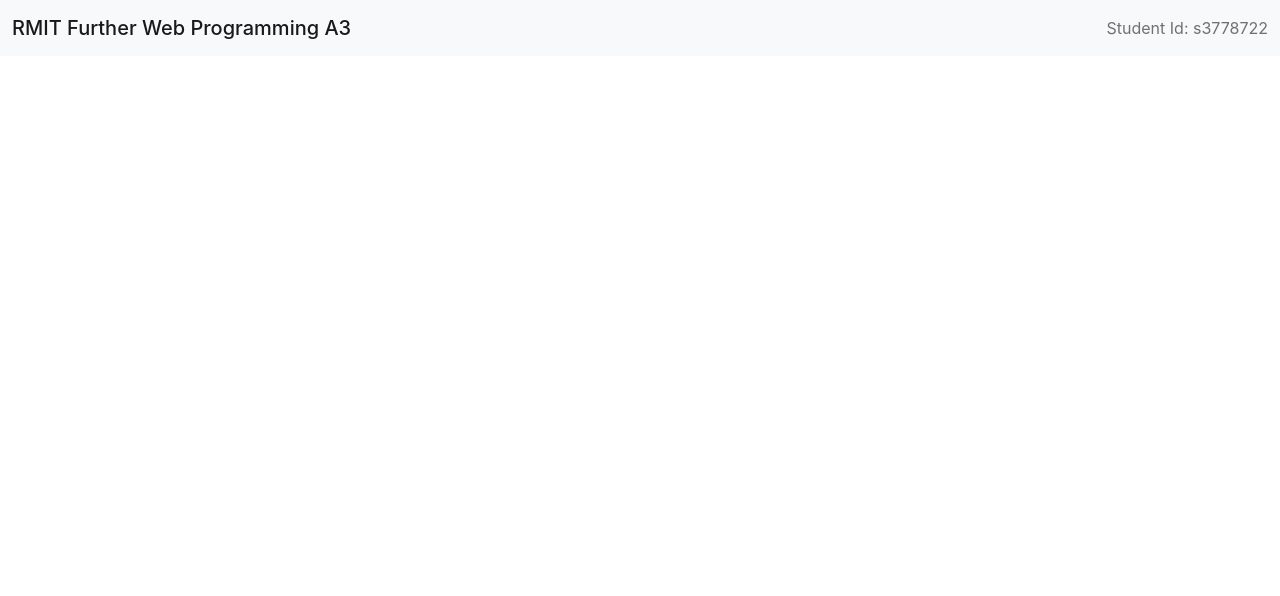
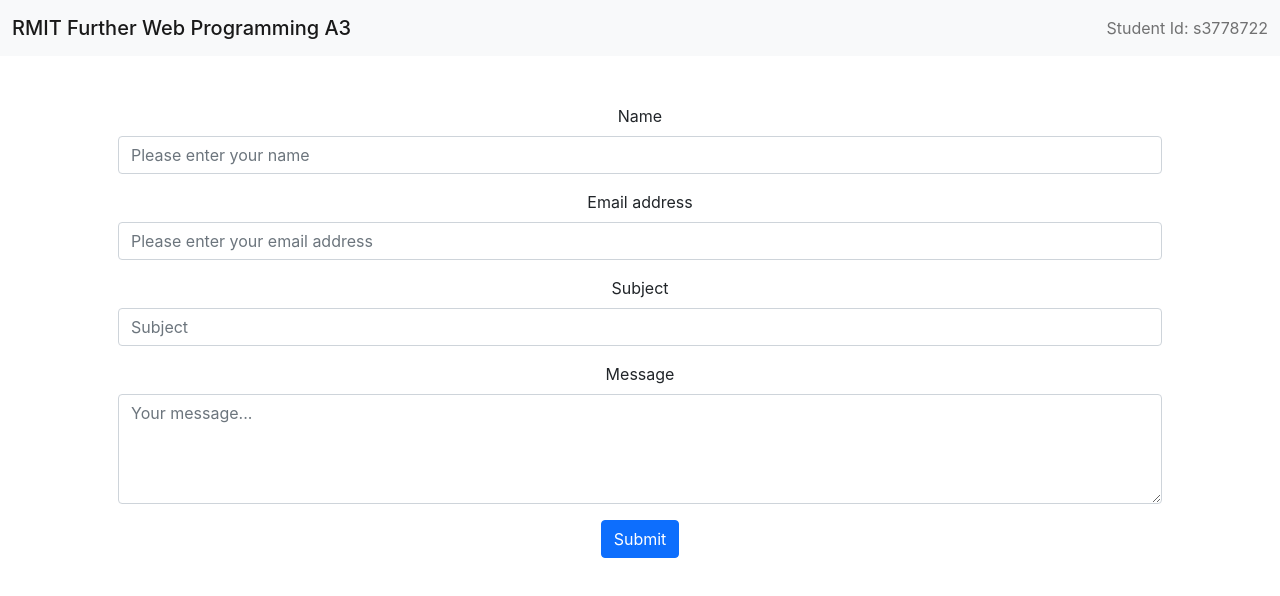
Before and after one commit to s3778722/FWP-A3-React, a React (Create React App) app: page / in a window 1280 px wide. Shown: the top 596 px of the page. Built offline with nearby package versions, Linux system fonts and the light colour scheme; the HTML template or start-up script is replaced by a standard one.

Commit message:
Form is created without validation.

```diff
--- a/src/components/Form.js
+++ b/src/components/Form.js
@@ -1,7 +1,142 @@
-import React from "react";
+import React, { useState } from "react";
 
 const Form = () => {
-  return <div></div>;
+  const [fields, setFields] = useState({
+    name: "",
+    email: "",
+    subject: "",
+    message: "",
+  });
+  const [submission, setSubmissions] = useState(
+    localStorage.getItem("data") || []
+  );
+  const [alertMessage, setAlertMessage] = useState(null);
+
+  const handleInputChange = (e) => {
+    //fields name
+    const name = e.target.name;
+    //fields value
+    const value = e.target.value;
+
+    const inputFields = { ...fields };
+    inputFields[name] = value;
+    setFields(inputFields);
+  };
+
+  const trimFields = () => {
+    const trimmedFields = {};
+    Object.keys(fields).map((key) => (trimmedFields[key] = fields[key].trim()));
+    setFields(trimmedFields);
+
+    return trimmedFields;
+  };
+
+  const emailRegex = /^[a-z]+\.[a-z]+@[a-z]+\.com$/;
+
+  const handleSubmit = (e) => {
+    e.preventDefault();
+    //if no users in users record, show error message
+
+    const trimmedFields = trimFields();
+
+    if (
+      !trimmedFields.name ||
+      !trimmedFields.email ||
+      !trimmedFields.subject ||
+      !trimmedFields.message
+    ) {
+      const emptyFieldsMessage = "Please fill in all the necessary fields";
+      setAlertMessage(emptyFieldsMessage);
+      alert(emptyFieldsMessage);
+    } else {
+      //login is verified
+      const message = "Validation is successful, data is saved";
+      setAlertMessage(message);
+      alert(message);
+      let newSubmission = [...submission, trimmedFields];
+      //set the current user on local storage
+      localStorage.setItem("data", JSON.stringify(newSubmission));
+      setSubmissions(newSubmission);
+
+      const inputFields = { ...fields };
+      const keys = Object.keys(inputFields);
+      keys.forEach((key) => {
+        inputFields[key] = "";
+      });
+      setFields(inputFields);
+    }
+  };
+
+  return (
+    <div>
+      <div className="container px-5 py-5 ">
+        {alertMessage !== null && (
+          <div className="alert alert-warning" role="alert">
+            {alertMessage}
+          </div>
+        )}
+        <form onSubmit={handleSubmit}>
+          <div className="mb-3">
+            <label className="form-label">Name</label>
+            <input
+              type="text"
+              className="form-control"
+              id="name"
+              name="name"
+              placeholder="Please enter your name"
+              onChange={handleInputChange}
+              value={fields.name}
+              required
+            />
+          </div>
+          <div className="mb-3">
+            <label className="form-label">Email address</label>
+            <input
+              type="email"
+              className="form-control"
+              id="email"
+              name="email"
+              placeholder="Please enter your email address"
+              onChange={handleInputChange}
+              value={fields.email}
+              required
+            />
+          </div>
+          <div className="mb-3">
+            <label className="form-label">Subject</label>
+            <input
+              type="text"
+              className="form-control"
+              id="subject"
+              name="subject"
+              placeholder="Subject"
+              onChange={handleInputChange}
+              value={fields.subject}
+              required
+            />
+          </div>
+          <div className="mb-3">
+            <label className="form-label">Message</label>
+            <textarea
+              className="form-control"
+              id="message"
+              name="message"
+              rows="4"
+              cols="50"
+              placeholder="Your message..."
+              onChange={handleInputChange}
+              value={fields.message}
+              required
+            />
+          </div>
+
+          <button type="submit" className="btn btn-primary">
+            Submit
+          </button>
+        </form>
+      </div>
+    </div>
+  );
 };
 
 export default Form;
```
